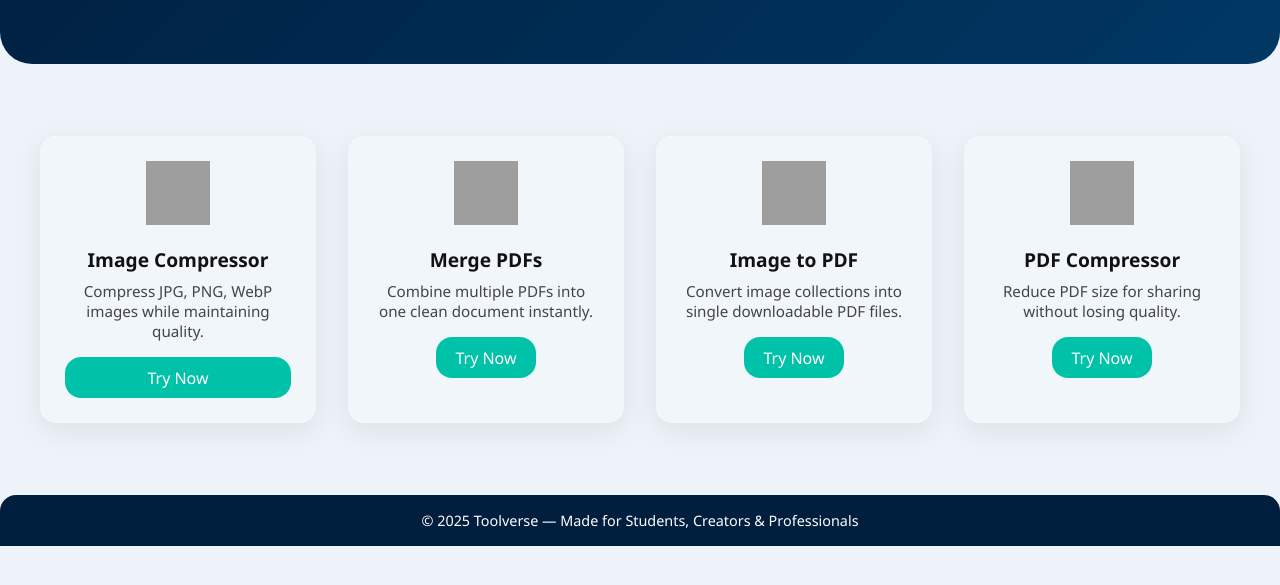
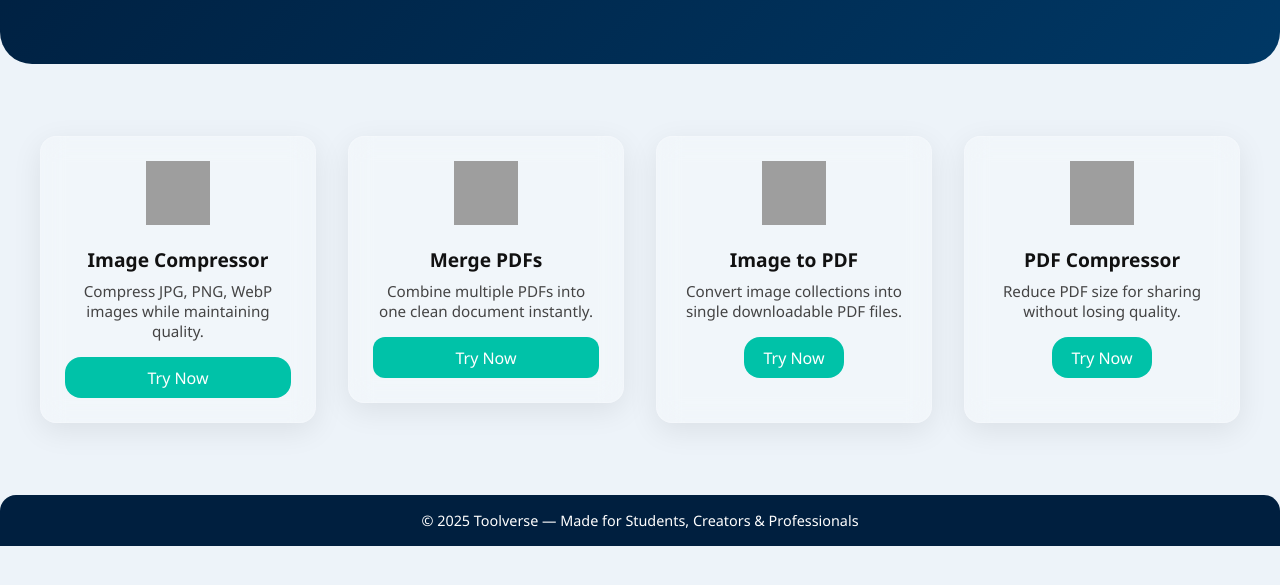
Before and after one commit to jouharfabin/tool, a plain HTML site: page index.htm in a window 1280 px wide. Shown: the part 147-732 px from the top of the page. Drawn offline with Linux system fonts and the light colour scheme; grey boxes are pictures that could not be loaded.

Commit message:
Update index.htm

```diff
--- a/index.htm
+++ b/index.htm
@@ -203,12 +203,14 @@
 </a>
 
 
-      <div class="tool-card">
-        <img src="https://img.icons8.com/color/96/pdf.png" alt="Merge PDF"/>
-        <h3>Merge PDFs</h3>
-        <p>Combine multiple PDFs into one clean document instantly.</p>
-        <a href="/pdf-merge.html">Try Now</a>
-      </div>
+     <a href="/tool/mrg.html" style="text-decoration: none; color: inherit;">
+  <div class="tool-card">
+    <img src="https://img.icons8.com/color/96/pdf.png" alt="Merge PDF"/>
+    <h3>Merge PDFs</h3>
+    <p>Combine multiple PDFs into one clean document instantly.</p>
+    <div style="margin-top: 1rem; background: #00c2a8; color: #fff; padding: 0.6rem 1.2rem; border-radius: 12px; font-weight: 500; text-align: center;">Try Now</div>
+  </div>
+</a>
 
       <div class="tool-card">
         <img src="https://img.icons8.com/color/96/image-file.png" alt="Image to PDF"/>
```
